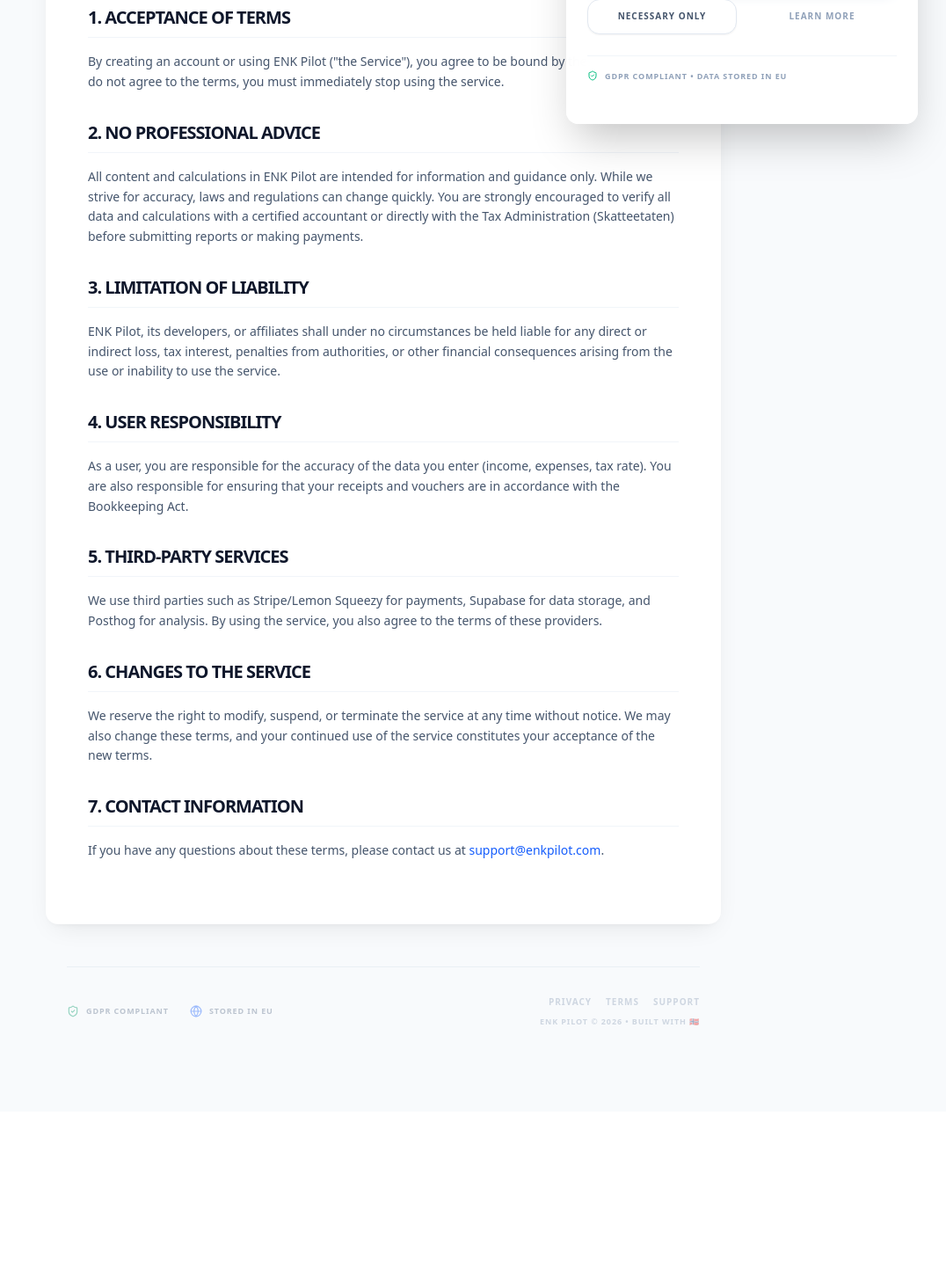
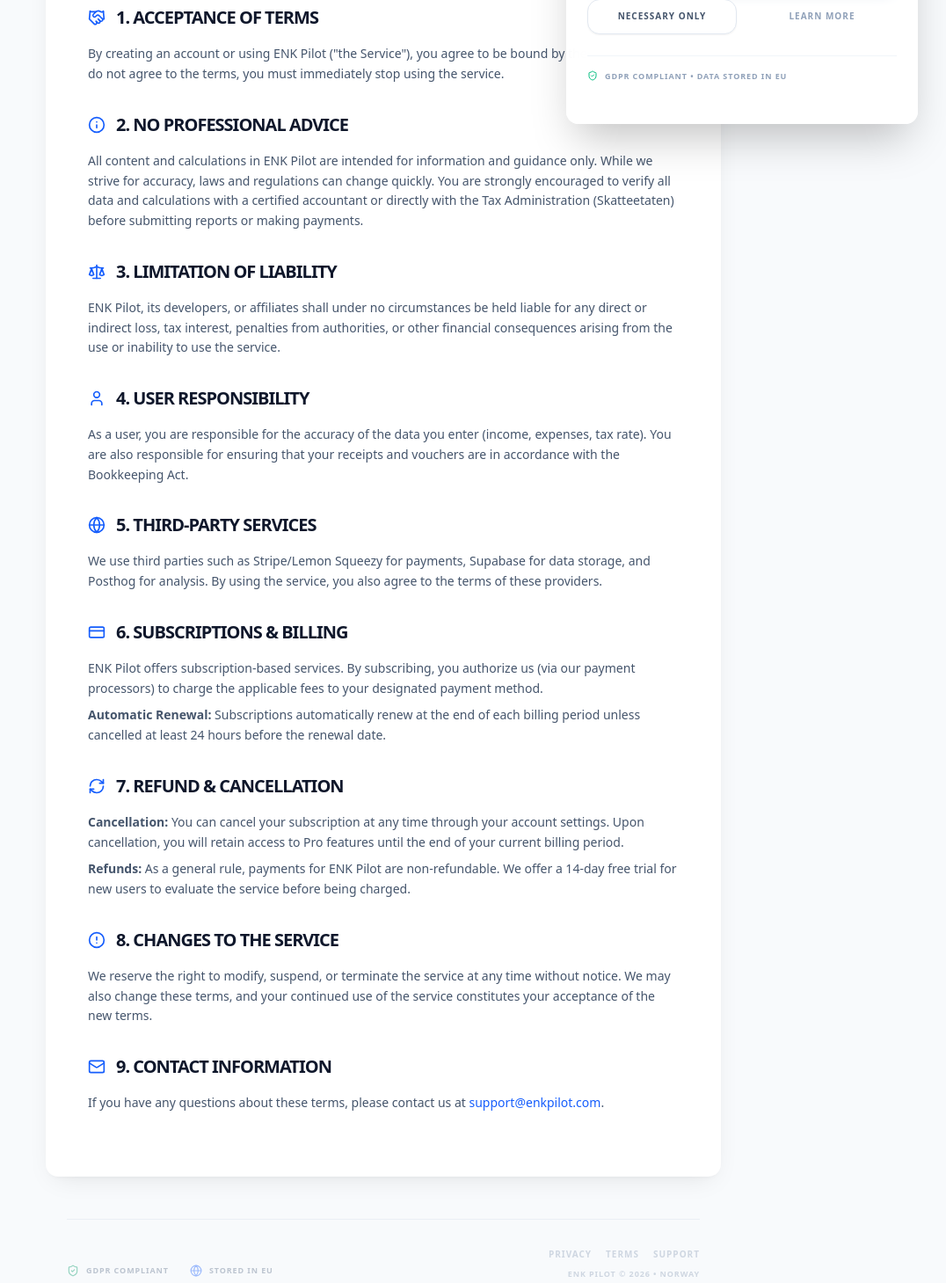
Before and after one commit to vipin-dubey/enk-pilot, a Next.js app: page /en/terms in a window 1280 px wide. Shown: the part 635-2094 px from the top of the page at 88% size, without its empty margins (204-1280 px from the left). Before the commit the page ends 1899 px from the top, so only its background shows below. Built offline with nearby package versions, Linux system fonts and the light colour scheme; no server answers.

Commit message:
Privacy Policy and Terms Updates

```diff
--- a/src/app/[locale]/terms/page.tsx
+++ b/src/app/[locale]/terms/page.tsx
@@ -1,7 +1,7 @@
 import { getTranslations } from 'next-intl/server'
 import { Card, CardContent, CardHeader, CardTitle, CardDescription } from '@/components/ui/card'
 import { Link } from '@/navigation'
-import { ChevronLeft, Gavel, ShieldCheck, AlertCircle } from 'lucide-react'
+import { ChevronLeft, Gavel, ShieldCheck, AlertCircle, Handshake, Info, Scale, User, CreditCard, RefreshCw, Mail, Globe } from 'lucide-react'
 import { Button } from '@/components/ui/button'
 import { PublicFooter } from '@/components/layout/footer'
 
@@ -66,9 +66,12 @@
               </section>
 
               <section className="space-y-4">
-                <h2 className="text-xl font-black uppercase tracking-tighter text-slate-900 font-outfit border-b border-slate-100 pb-2">
+                <div className="flex items-center gap-3">
+                  <Handshake className="h-5 w-5 text-blue-600" />
+                  <h2 className="text-xl font-black uppercase tracking-tighter text-slate-900 font-outfit m-0">
                     1. {locale === 'en' ? 'Acceptance of Terms' : 'Godtakelse av vilkår'}
                   </h2>
+                </div>
                 <p className="text-sm font-medium leading-relaxed">
                   {locale === 'en' ? (
                     'By creating an account or using ENK Pilot ("the Service"), you agree to be bound by these terms. If you do not agree to the terms, you must immediately stop using the service.'
@@ -79,9 +82,12 @@
               </section>
 
               <section className="space-y-4">
-                <h2 className="text-xl font-black uppercase tracking-tighter text-slate-900 font-outfit border-b border-slate-100 pb-2">
+                <div className="flex items-center gap-3">
+                  <Info className="h-5 w-5 text-blue-600" />
+                  <h2 className="text-xl font-black uppercase tracking-tighter text-slate-900 font-outfit m-0">
                     2. {locale === 'en' ? 'No Professional Advice' : 'Ingen profesjonell rådgivning'}
                   </h2>
+                </div>
                 <p className="text-sm font-medium leading-relaxed">
                   {locale === 'en' ? (
                     'All content and calculations in ENK Pilot are intended for information and guidance only. While we strive for accuracy, laws and regulations can change quickly. You are strongly encouraged to verify all data and calculations with a certified accountant or directly with the Tax Administration (Skatteetaten) before submitting reports or making payments.'
@@ -92,9 +98,12 @@
               </section>
 
               <section className="space-y-4">
-                <h2 className="text-xl font-black uppercase tracking-tighter text-slate-900 font-outfit border-b border-slate-100 pb-2">
+                <div className="flex items-center gap-3">
+                  <Scale className="h-5 w-5 text-blue-600" />
+                  <h2 className="text-xl font-black uppercase tracking-tighter text-slate-900 font-outfit m-0">
                     3. {locale === 'en' ? 'Limitation of Liability' : 'Ansvarsbegrensning'}
                   </h2>
+                </div>
                 <p className="text-sm font-medium leading-relaxed">
                   {locale === 'en' ? (
                     'ENK Pilot, its developers, or affiliates shall under no circumstances be held liable for any direct or indirect loss, tax interest, penalties from authorities, or other financial consequences arising from the use or inability to use the service.'
@@ -105,9 +114,12 @@
               </section>
 
               <section className="space-y-4">
-                <h2 className="text-xl font-black uppercase tracking-tighter text-slate-900 font-outfit border-b border-slate-100 pb-2">
+                <div className="flex items-center gap-3">
+                  <User className="h-5 w-5 text-blue-600" />
+                  <h2 className="text-xl font-black uppercase tracking-tighter text-slate-900 font-outfit m-0">
                     4. {locale === 'en' ? 'User Responsibility' : 'Brukerens ansvar'}
                   </h2>
+                </div>
                 <p className="text-sm font-medium leading-relaxed">
                   {locale === 'en' ? (
                     'As a user, you are responsible for the accuracy of the data you enter (income, expenses, tax rate). You are also responsible for ensuring that your receipts and vouchers are in accordance with the Bookkeeping Act.'
@@ -118,9 +130,12 @@
               </section>
 
               <section className="space-y-4">
-                <h2 className="text-xl font-black uppercase tracking-tighter text-slate-900 font-outfit border-b border-slate-100 pb-2">
+                <div className="flex items-center gap-3">
+                  <Globe className="h-5 w-5 text-blue-600" />
+                  <h2 className="text-xl font-black uppercase tracking-tighter text-slate-900 font-outfit m-0">
                     5. {locale === 'en' ? 'Third-Party Services' : 'Tredjepartstjenester'}
                   </h2>
+                </div>
                 <p className="text-sm font-medium leading-relaxed">
                   {locale === 'en' ? (
                     'We use third parties such as Stripe/Lemon Squeezy for payments, Supabase for data storage, and Posthog for analysis. By using the service, you also agree to the terms of these providers.'
@@ -131,9 +146,57 @@
               </section>
 
               <section className="space-y-4">
-                <h2 className="text-xl font-black uppercase tracking-tighter text-slate-900 font-outfit border-b border-slate-100 pb-2">
-                  6. {locale === 'en' ? 'Changes to the Service' : 'Endringer i tjenesten'}
+                <div className="flex items-center gap-3">
+                  <CreditCard className="h-5 w-5 text-blue-600" />
+                  <h2 className="text-xl font-black uppercase tracking-tighter text-slate-900 font-outfit m-0">
+                    6. {locale === 'en' ? 'Subscriptions & Billing' : 'Abonnement og fakturering'}
                   </h2>
+                </div>
+                <div className="text-sm font-medium leading-relaxed space-y-2">
+                  <p>
+                    {locale === 'en'
+                      ? 'ENK Pilot offers subscription-based services. By subscribing, you authorize us (via our payment processors) to charge the applicable fees to your designated payment method.'
+                      : 'ENK Pilot tilbyr abonnementsbaserte tjenester. Ved å abonnere gir du oss (via våre betalingsformidlere) fullmakt til å belaste gjeldende gebyrer til din valgte betalingsmetode.'}
+                  </p>
+                  <p>
+                    <strong>{locale === 'en' ? 'Automatic Renewal' : 'Automatisk fornyelse'}:</strong>{' '}
+                    {locale === 'en'
+                      ? 'Subscriptions automatically renew at the end of each billing period unless cancelled at least 24 hours before the renewal date.'
+                      : 'Abonnementer fornyes automatisk ved slutten av hver faktureringsperiode med mindre de kanselleres minst 24 timer før fornyelsesdatoen.'}
+                  </p>
+                </div>
+              </section>
+
+              <section className="space-y-4">
+                <div className="flex items-center gap-3">
+                  <RefreshCw className="h-5 w-5 text-blue-600" />
+                  <h2 className="text-xl font-black uppercase tracking-tighter text-slate-900 font-outfit m-0">
+                    7. {locale === 'en' ? 'Refund & Cancellation' : 'Refusjon og kansellering'}
+                  </h2>
+                </div>
+                <div className="text-sm font-medium leading-relaxed space-y-2">
+                  <p>
+                    <strong>{locale === 'en' ? 'Cancellation' : 'Kansellering'}:</strong>{' '}
+                    {locale === 'en'
+                      ? 'You can cancel your subscription at any time through your account settings. Upon cancellation, you will retain access to Pro features until the end of your current billing period.'
+                      : 'Du kan når som helst kansellere abonnementet ditt via kontoinnstillingene. Ved kansellering vil du beholde tilgangen til Pro-funksjoner frem til slutten av din nåværende faktureringsperiode.'}
+                  </p>
+                  <p>
+                    <strong>{locale === 'en' ? 'Refunds' : 'Refusjoner'}:</strong>{' '}
+                    {locale === 'en'
+                      ? 'As a general rule, payments for ENK Pilot are non-refundable. We offer a 14-day free trial for new users to evaluate the service before being charged.'
+                      : 'Som hovedregel er betalinger for ENK Pilot ikke-refunderbare. Vi tilbyr en 14-dagers gratis prøveperiode for nye brukere slik at tjenesten kan evalueres før betaling skjer.'}
+                  </p>
+                </div>
+              </section>
+
+              <section className="space-y-4">
+                <div className="flex items-center gap-3">
+                  <AlertCircle className="h-5 w-5 text-blue-600" />
+                  <h2 className="text-xl font-black uppercase tracking-tighter text-slate-900 font-outfit m-0">
+                    8. {locale === 'en' ? 'Changes to the Service' : 'Endringer i tjenesten'}
+                  </h2>
+                </div>
                 <p className="text-sm font-medium leading-relaxed">
                   {locale === 'en' ? (
                     'We reserve the right to modify, suspend, or terminate the service at any time without notice. We may also change these terms, and your continued use of the service constitutes your acceptance of the new terms.'
@@ -144,9 +207,12 @@
               </section>
 
               <section className="space-y-4">
-                <h2 className="text-xl font-black uppercase tracking-tighter text-slate-900 font-outfit border-b border-slate-100 pb-2">
-                  7. {locale === 'en' ? 'Contact Information' : 'Kontaktinformasjon'}
+                <div className="flex items-center gap-3">
+                  <Mail className="h-5 w-5 text-blue-600" />
+                  <h2 className="text-xl font-black uppercase tracking-tighter text-slate-900 font-outfit m-0">
+                    9. {locale === 'en' ? 'Contact Information' : 'Kontaktinformasjon'}
                   </h2>
+                </div>
                 <p className="text-sm font-medium leading-relaxed">
                   {locale === 'en' ? (
                     <>
--- a/src/components/layout/footer.tsx
+++ b/src/components/layout/footer.tsx
@@ -22,7 +22,7 @@
             </div>
           </div>
 
-          <div className="flex flex-col items-center md:items-end gap-2">
+            <div className="flex flex-col items-center md:items-end gap-2">
             <div className="flex items-center gap-4">
               <Link href="/privacy" className="text-[10px] font-bold text-slate-400 hover:text-blue-600 transition-colors uppercase tracking-widest">
                 {locale === 'en' ? 'Privacy' : 'Personvern'}
@@ -34,7 +34,14 @@
                 {locale === 'en' ? 'Support' : 'Kontakt'}
               </a>
             </div>
-            <p className="text-[9px] font-black uppercase tracking-widest text-slate-400">ENK Pilot &copy; 2026 • Built with 🇳🇴</p>
+            <div className="flex flex-col items-center md:items-end gap-1">
+              <p className="text-[9px] font-black uppercase tracking-widest text-slate-400">
+                ENK Pilot &copy; 2026 • Norway
+              </p>
+              <p className="text-[8px] text-slate-400 opacity-60">
+                {locale === 'en' ? 'A modern tax tool for sole proprietors' : 'Et moderne skatteverktøy for enkeltpersonforetak'}
+              </p>
+            </div>
           </div>
         </div>
       </div>
```
Also changed, not shown: src/app/providers.tsx (+17 -2 lines), src/components/dashboard/mobile-menu.tsx (+10 -4 lines). Lines whose indentation alone changed are shown as unchanged.
